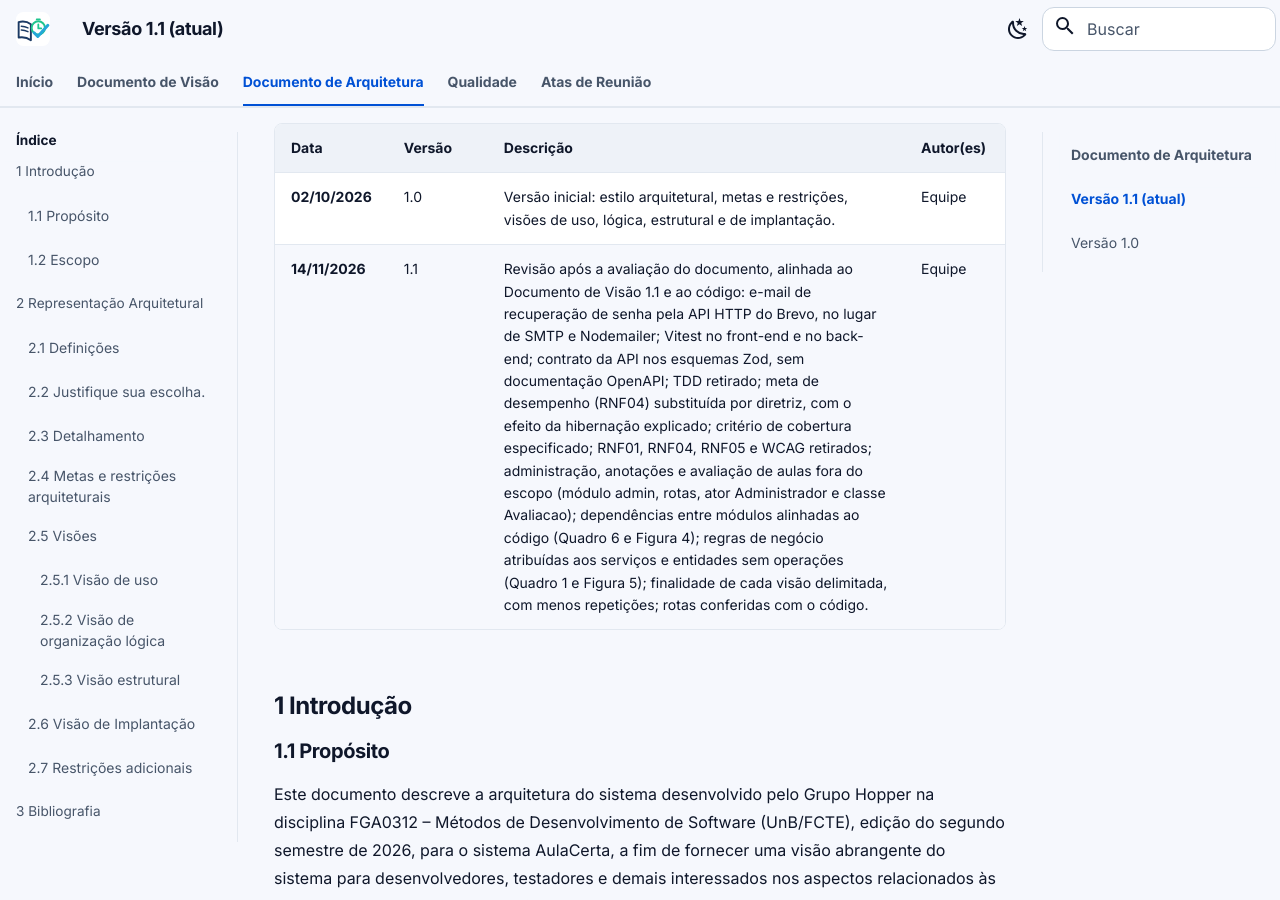
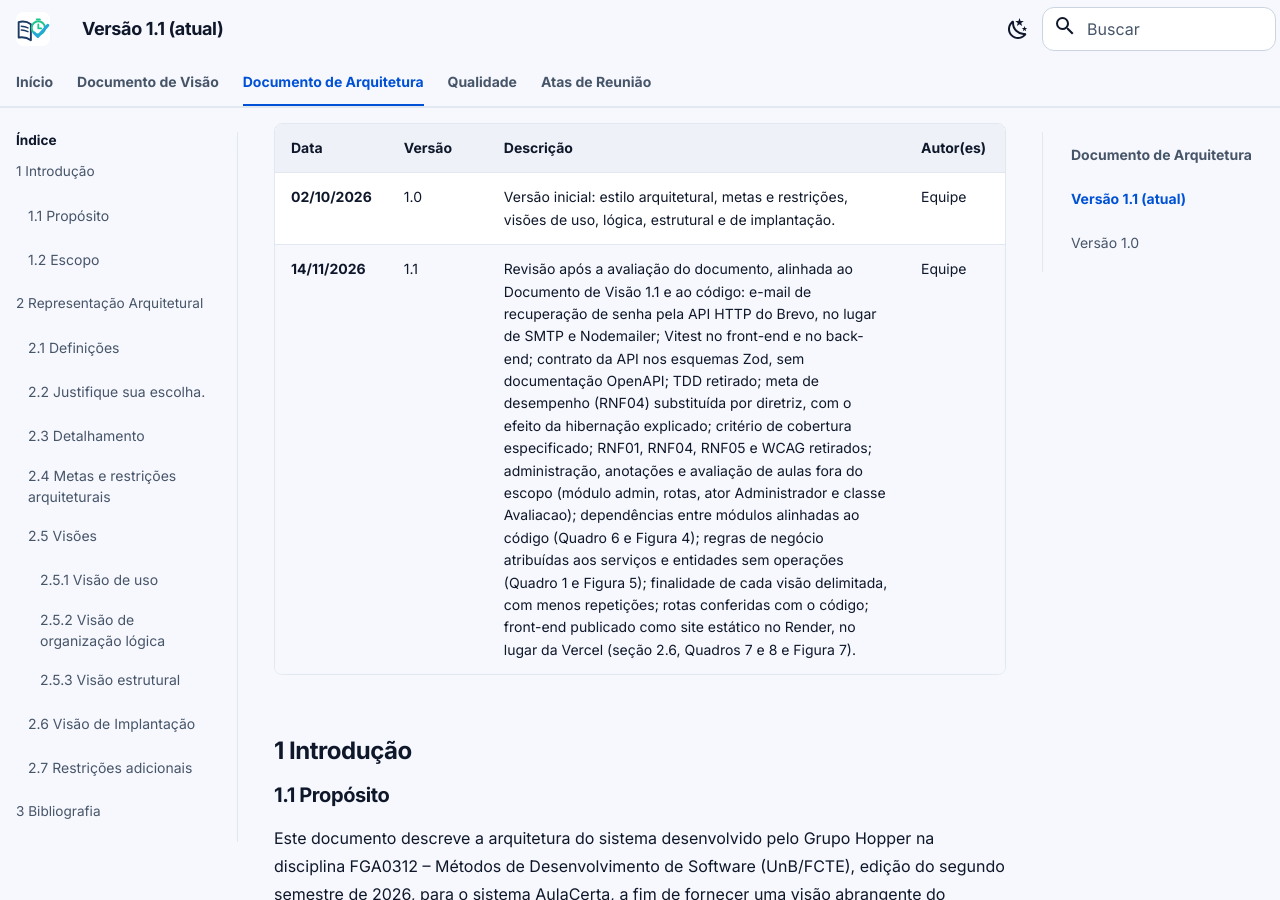
Before and after one commit to FGA0138-MDS-Ajax/2026.2-T02-Hopper, an MkDocs documentation site: the page built from docs/documento-de-arquitetura/v1-1.md, in a window 1280 px wide and 900 px high, scrolled down 1051 px. Built offline with MkDocs 1.6.1 and Material for MkDocs 9.7.7, drawn with Linux system fonts in a browser that asks for light colours; some of the changed text lies outside the part shown.

Commit message:
docs(arquitetura): front-end e API no Render, sem a Vercel

```diff
--- a/docs/documento-de-arquitetura/v1-1.md
+++ b/docs/documento-de-arquitetura/v1-1.md
@@ -23,7 +23,7 @@ Versão 1.1
 | **Data** | **Versão** | **Descrição** | **Autor(es)** |
 | --- | --- | --- | --- |
 | **02/10/2026** | 1.0 | Versão inicial: estilo arquitetural, metas e restrições, visões de uso, lógica, estrutural e de implantação. | Equipe |
-| **14/11/2026** | 1.1 | Revisão após a avaliação do documento, alinhada ao Documento de Visão 1.1 e ao código: e-mail de recuperação de senha pela API HTTP do Brevo, no lugar de SMTP e Nodemailer; Vitest no front-end e no back-end; contrato da API nos esquemas Zod, sem documentação OpenAPI; TDD retirado; meta de desempenho (RNF04) substituída por diretriz, com o efeito da hibernação explicado; critério de cobertura especificado; RNF01, RNF04, RNF05 e WCAG retirados; administração, anotações e avaliação de aulas fora do escopo (módulo admin, rotas, ator Administrador e classe Avaliacao); dependências entre módulos alinhadas ao código (Quadro 6 e Figura 4); regras de negócio atribuídas aos serviços e entidades sem operações (Quadro 1 e Figura 5); finalidade de cada visão delimitada, com menos repetições; rotas conferidas com o código. | Equipe |
+| **14/11/2026** | 1.1 | Revisão após a avaliação do documento, alinhada ao Documento de Visão 1.1 e ao código: e-mail de recuperação de senha pela API HTTP do Brevo, no lugar de SMTP e Nodemailer; Vitest no front-end e no back-end; contrato da API nos esquemas Zod, sem documentação OpenAPI; TDD retirado; meta de desempenho (RNF04) substituída por diretriz, com o efeito da hibernação explicado; critério de cobertura especificado; RNF01, RNF04, RNF05 e WCAG retirados; administração, anotações e avaliação de aulas fora do escopo (módulo admin, rotas, ator Administrador e classe Avaliacao); dependências entre módulos alinhadas ao código (Quadro 6 e Figura 4); regras de negócio atribuídas aos serviços e entidades sem operações (Quadro 1 e Figura 5); finalidade de cada visão delimitada, com menos repetições; rotas conferidas com o código; front-end publicado como site estático no Render, no lugar da Vercel (seção 2.6, Quadros 7 e 8 e Figura 7). | Equipe |
 
 ## 1 Introdução
 
@@ -254,7 +254,7 @@ A SPA consome a interface REST, e toda requisição passa pelos middlewares ante
 
 ### 2.6 Visão de Implantação
 
-Esta visão mostra onde cada parte do sistema roda. O software é implantado em serviços de nuvem com planos gratuitos, o que atende ao critério de custo zero do Documento de Visão (seção 1.4) e permite que o professor e os monitores acessem a aplicação por um endereço HTTP, como exige o plano de ensino para soluções web. O front-end é servido pela Vercel; a API roda em um contêiner Docker no Render; o banco de dados é um PostgreSQL gerenciado no Neon; o e-mail de recuperação de senha é enviado pela API HTTP do Brevo. A Figura 7 apresenta o diagrama de implantação.
+Esta visão mostra onde cada parte do sistema roda. O software é implantado em serviços de nuvem com planos gratuitos, o que atende ao critério de custo zero do Documento de Visão (seção 1.4) e permite que o professor e os monitores acessem a aplicação por um endereço HTTP, como exige o plano de ensino para soluções web. O front-end e a API ficam no Render: o front-end como site estático (Static Site), servido por CDN, e a API em um contêiner Docker (Web Service); o banco de dados é um PostgreSQL gerenciado no Neon; o e-mail de recuperação de senha é enviado pela API HTTP do Brevo. A Figura 7 apresenta o diagrama de implantação.
 
 **Figura 7 –** Diagrama de implantação do AulaCerta
 
@@ -266,7 +266,7 @@ Esta visão mostra onde cada parte do sistema roda. O software é implantado em
 
 | **Parte** | **Tecnologia** | **Justificativa** |
 |----|----|----|
-| Front-end | Vercel (CDN) | Arquivos estáticos da SPA servidos por CDN, com HTTPS; plano gratuito. |
+| Front-end | Render – Static Site (CDN) | Arquivos estáticos da SPA servidos por CDN, com HTTPS e regra de reescrita que entrega o `index.html` para as rotas do React Router; plano gratuito, sem hibernação. |
 | API REST | Render – Web Service, em contêiner Docker com Node.js 20 | Executa o servidor Express; o Docker garante o mesmo ambiente em desenvolvimento e em produção; plano gratuito, com hibernação após inatividade (seção 2.4). |
 | Banco de dados | Neon – PostgreSQL gerenciado | PostgreSQL com conexão TLS e plano gratuito; suporta a restrição de exclusão usada no RF12 e permite criar um banco separado para os testes. |
 | E-mail | Brevo – API HTTP | Envio do e-mail de recuperação de senha por HTTPS. O plano gratuito do Render bloqueia as portas SMTP, por isso o envio não usa SMTP (risco R09 do Documento de Visão). |
@@ -284,7 +284,7 @@ Os ambientes acompanham a política de branches do Documento de Visão (Quadro 1
 |----|----|----|----|
 | Local | `feature/*`, `fix/*` e `test/*` | Vite (servidor de desenvolvimento) | API local, com banco de desenvolvimento no Neon ou PostgreSQL local pelo Docker Compose |
 | Testes | qualquer branch, na máquina do desenvolvedor | Vite, iniciado pelos testes de sistema | API local, com um banco de teste separado no Neon, apagado a cada execução |
-| Produção | main | Vercel | Render e banco Neon principal |
+| Produção | main | Render – Static Site | Render – Web Service e banco Neon principal |
 
 **Fonte:** Elaborado pela equipe (2026).
 
```
Also changed, not shown: docs/documento-de-visao/v1-1.md (+2 -2 lines), docs/assets/documento-de-arquitetura/media/v1-1/figura-7-implantacao.png, 1 other file.
